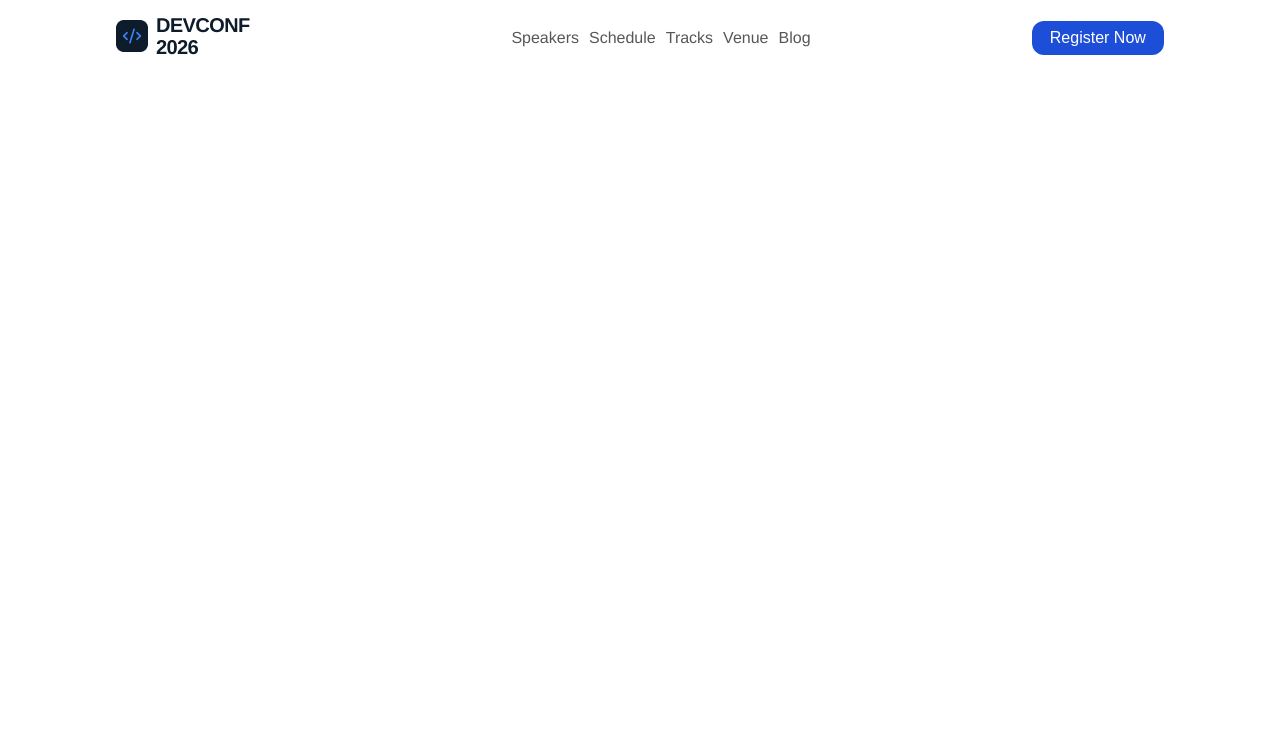
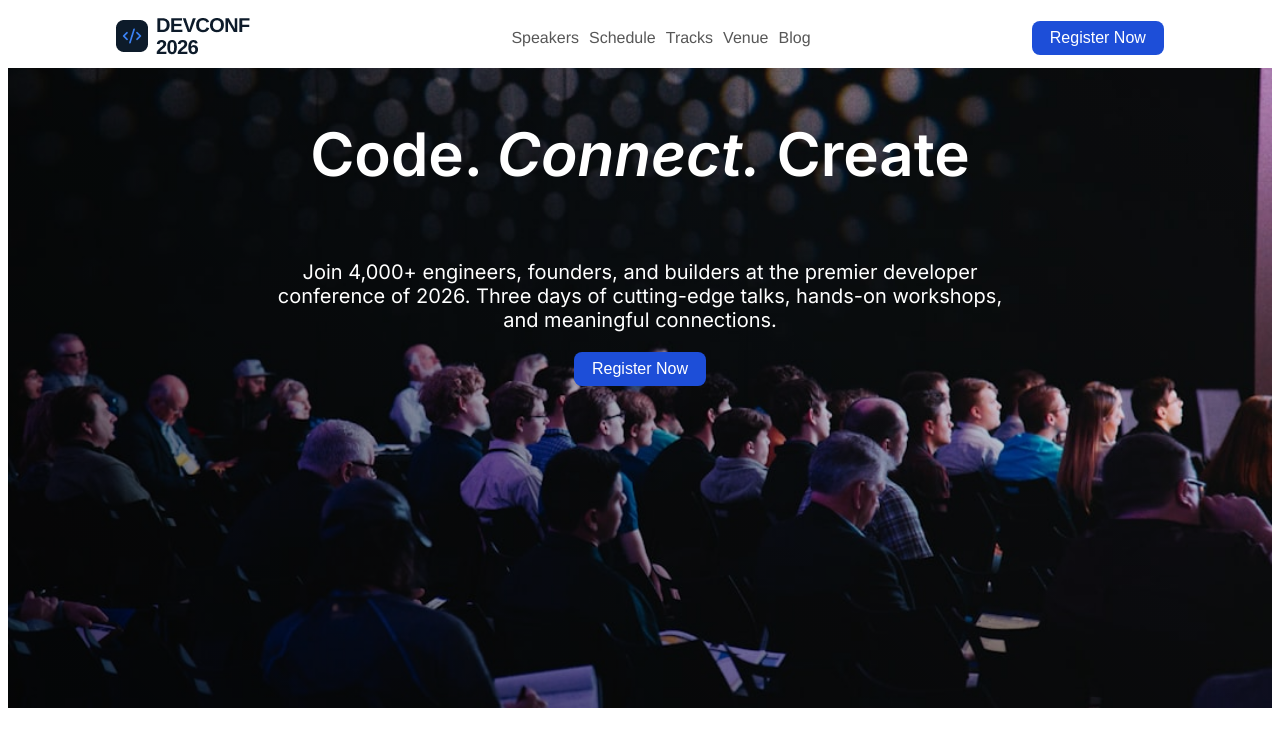
Before and after one commit to anie3008/B14-A01, a plain HTML site: page index.html in a window 1280 px wide. Drawn offline with nearby package versions, Linux system fonts and the light colour scheme.

Commit message:
hero section done

```diff
--- a/index.html
+++ b/index.html
@@ -14,11 +14,14 @@
 
     <link rel="preconnect" href="https://fonts.googleapis.com">
     <link rel="preconnect" href="https://fonts.gstatic.com" crossorigin>
-<link href="https://fonts.googleapis.com/css2?family=Arimo:ital,wght@0,400..700;1,400..700&family=Great+Vibes&family=Inter:ital,opsz,wght@0,14..32,100..900;1,14..32,100..900&family=Manrope:wght@200..800&family=Poppins:ital,wght@0,100;0,200;0,300;0,400;0,500;0,600;0,700;0,800;0,900;1,100;1,200;1,300;1,400;1,500;1,600;1,700;1,800;1,900&display=swap" rel="stylesheet">
+    <link
+        href="https://fonts.googleapis.com/css2?family=Arimo:ital,wght@0,400..700;1,400..700&family=Great+Vibes&family=Inter:ital,opsz,wght@0,14..32,100..900;1,14..32,100..900&family=Manrope:wght@200..800&family=Poppins:ital,wght@0,100;0,200;0,300;0,400;0,500;0,600;0,700;0,800;0,900;1,100;1,200;1,300;1,400;1,500;1,600;1,700;1,800;1,900&display=swap"
+        rel="stylesheet">
 </head>
 
 <body>
-    <header>
+    <!-- navbar section start here -->
+
     <nav>
         <a href=><img src="./images/logo.png" alt="this is developer conference's logo"></a>
         <ul>
@@ -31,10 +34,24 @@
         </ul>
 
         <button class="primary-btn">Register Now</button>
+    </nav>
 
 
-        </nav>
+    <!-- hero section start here -->
+    <header>
+        <div class="hero-content">
+            <h2>
+                Code. <em>Connect.</em> Create
+            </h2>
+            <p>
+                Join 4,000+ engineers, founders, and builders at the premier developer <br>conference of 2026. Three days of
+                cutting-edge talks, hands-on workshops, <br> and meaningful connections.
+            </p>
+            <button class="primary-btn">Register Now</button>
+        </div>
     </header>
+
+
 </body>
 
 </html>
--- a/style.css
+++ b/style.css
@@ -25,12 +25,43 @@ nav ul li a {
     font-size: 16px;
     font-weight: 400;
 }
-.primary-btn{
+
+.primary-btn {
     background-color: #1d4ed8;
     color: #ffffff;
     padding: 8px 18px;
     border: none;
-    border-radius: 12px;
+    border-radius: 8px;
     font-size: 16px;
     font-weight: 400;
 }
+
+header {
+    background-image: linear-gradient(45deg, rgba(0, 0, 0, 0.6), rgba(0, 0, 0, 0)), url('./images/banner.jpg');
+    height: 80vh;
+    background-position: center;
+    background-repeat: no-repeat;
+    background-size: cover;
+    font-family: 'Inter';
+
+}
+
+.hero-content {
+    display: flex;
+    flex-direction: column;
+    justify-content: center;
+    align-items: center;
+    color: #ffffff;
+    text-align: center;
+}
+
+.hero-content h2 {
+    font-size: 60px;
+    font-weight: 600;
+}
+
+.hero-content p {
+    font-size: 20px;
+    font-weight: 400;
+
+};
```
Lines whose indentation alone changed are shown as unchanged.
